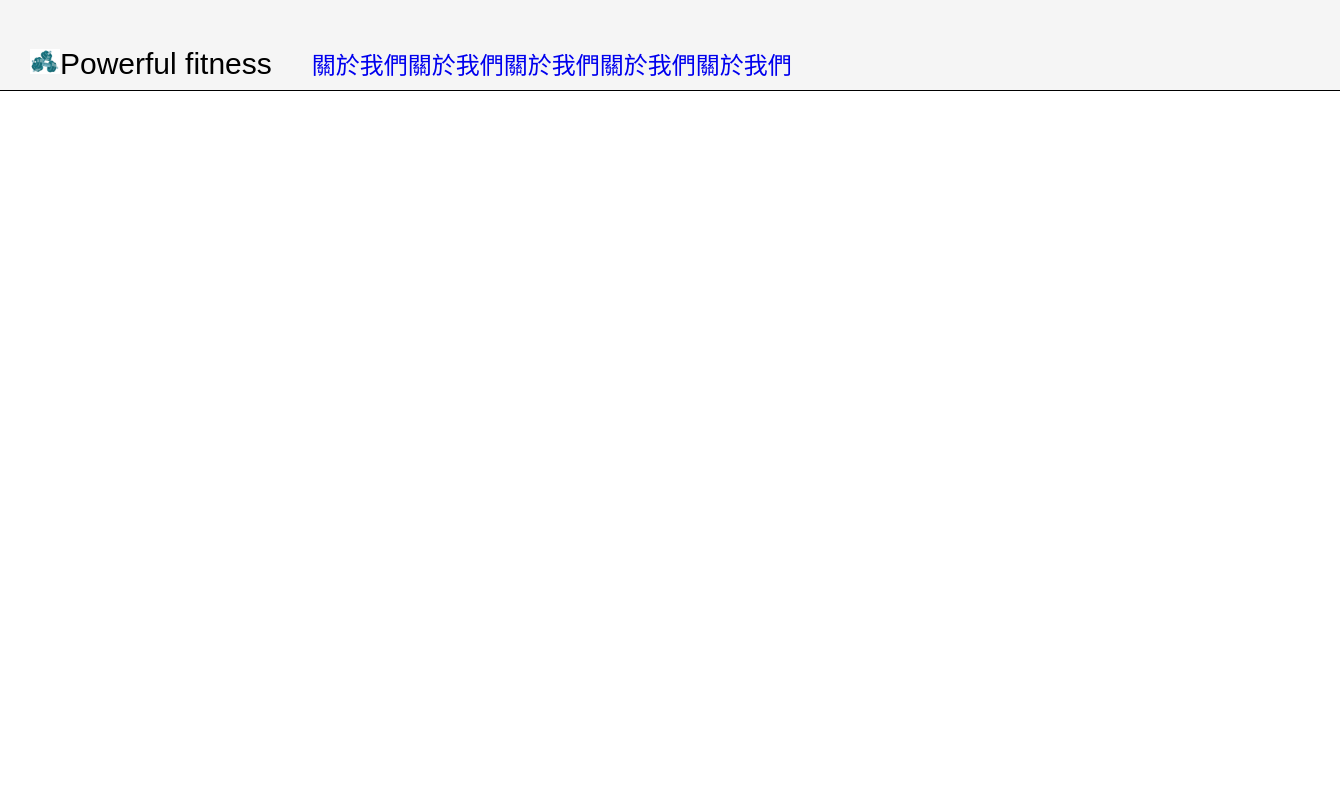
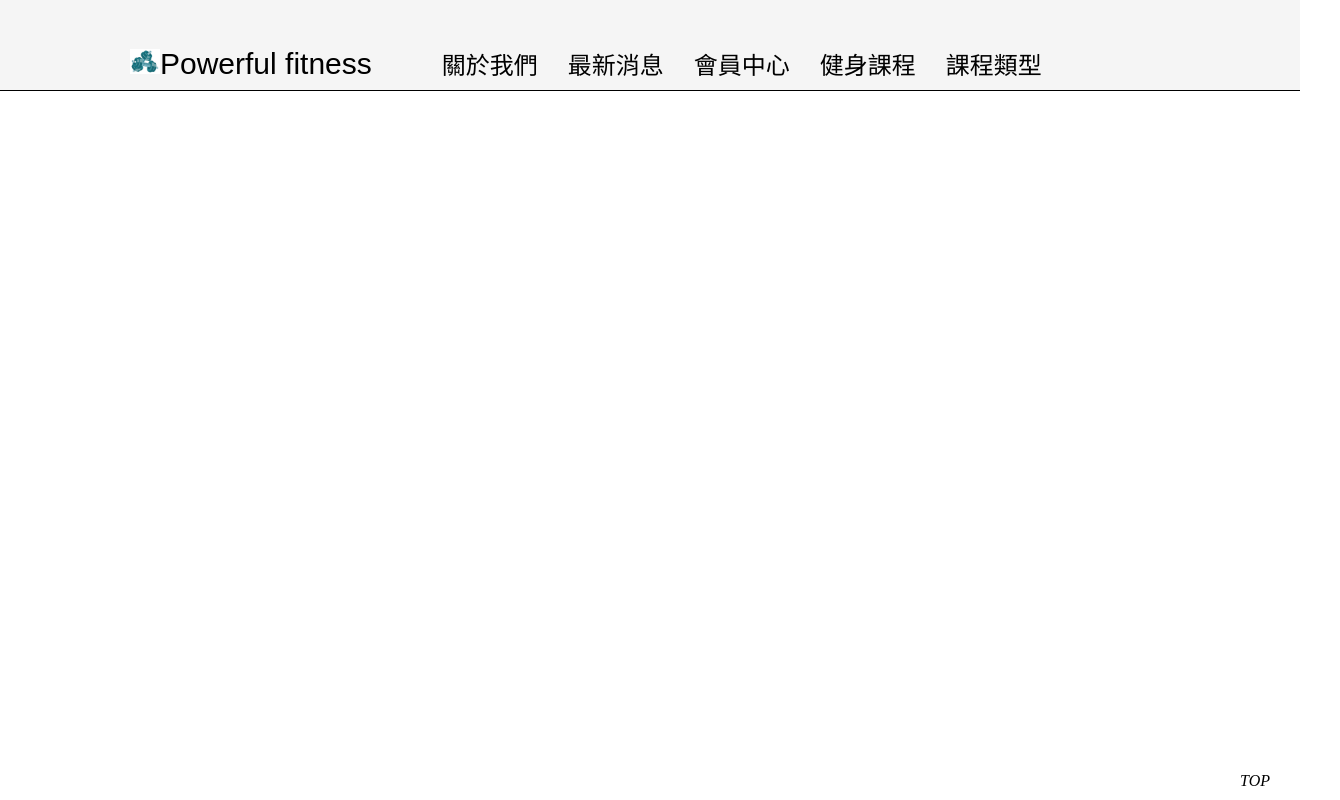
Before and after one commit to may36666/Gym_-membership_-system, a plain HTML site: page views/index.html in a window 1280 px wide. Shown: the whole page, 1340 px wide, since content can reach past the window. Drawn offline with Linux system fonts and the light colour scheme.

Commit message:
新增圖片

```diff
--- a/views/all.css
+++ b/views/all.css
@@ -1,7 +1,7 @@
 body {
   margin: 0;
   margin-top: 0;
-  background-color:white;
+  background-color: white;
 }
 .webcam-head {
   margin-top: 0;
@@ -10,6 +10,17 @@ body {
   height: 50px;
   padding-top: 10px;
 }
+.mr-auto,
+.mx-auto {
+  margin-right: auto !important;
+}
+ol ol,
+ul ul,
+ol ul,
+ul ol {
+  margin-bottom: 0;
+}
+
 @keyframes neon {
   0%,
   100% {
@@ -19,6 +30,7 @@ body {
     text-shadow: 0 0 50px #fff, 0 0 150px #fff, 0 0 50px #fff;
   }
 }
+
 .header-text {
   margin: 0;
   color: white;
@@ -43,40 +55,61 @@ body {
   border-radius: 1%;
 }
 
-a:hover, a:visited, a:link, a:active {
+a:hover,
+a:visited,
+a:link,
+a:active {
   text-decoration: none;
 }
-
-a:visited{
-  color:black;
+a:link {
+  color: black;
+}
+a:visited {
+  color: black;
 }
 
-
-.nav-title{
+.nav-title {
   font-size: 30px;
   font-family: Arial, Helvetica, sans-serif;
   color: black;
+  margin-left: 100px;
 }
-.navbar{
-  background-color:whitesmoke;
+.navbar {
+  background-color: whitesmoke;
   height: 30px;
-  width: 100%;
-  border-bottom:1px black solid ;
+  width: 96.9%;
+  border-bottom: 1px black solid;
   padding: 30px;
-
-
 }
-.home-frame{
+.home-frame {
   display: flex;
   align-items: center;
 }
-.home-ul{
+.home-ul {
   display: flex;
-
+  font-family: "Comic Sans MS";
+}
+li {
+  list-style: none;
 }
 
-li{
-  list-style: none;
+.site-nav__ite {
   font-size: x-large;
-
+  padding-left: 20px;
+  margin-left: 10px;
+  display: inline;
 }
+.goTop {
+  position: fixed;
+  right: 10px;
+  bottom: 10px;
+}
+.goTopBtn {
+  background-color: transparent;
+  border: none;
+  outline: none;
+  cursor: pointer;
+}
+.fa-arrow-alt-circle-up {
+  color: $primary;
+}
--- a/views/index.html
+++ b/views/index.html
@@ -18,18 +18,27 @@
               title="首頁圖"
               width="30"
             />Powerful fitness</a>
-            <div>
-            <ul class="home-ul">
+            <div class="home-ul">
+            <ul class="home-ul mr-auto">
               <li><a href="#" class="site-nav__ite">關於我們</a></li>
-              <li><a href="#" class="site-nav__ite">關於我們</a></li>
-              <li><a href="#" class="site-nav__ite">關於我們</a></li>
-              <li><a href="#" class="site-nav__ite">關於我們</a></li>
-              <li><a href="#" class="site-nav__ite">關於我們</a></li>
+              <li><a href="#" class="site-nav__ite">最新消息</a></li>
+              <li><a href="#" class="site-nav__ite">會員中心</a></li>
+              <li><a href="#" class="site-nav__ite">健身課程</a></li>
+              <li><a href="#" class="site-nav__ite">課程類型</a></li>
               </div>
             </ul>
         </div>
+        <section>
 
+        </section>
       </nav>
     </header>
+
+
+    <div class="goTop">
+      <a href="#" class="goTopBtn jq-goTop">
+        <i class="fas fa-arrow-alt-circle-up fa-3x">TOP</i>
+      </a>
+    </div>
   </body>
 </html>
```
Also changed, not shown: image/sport_1.jpg (added), image/sport_2.jpg (added), image/sport_3.jpg (added). Lines whose indentation alone changed are shown as unchanged.
